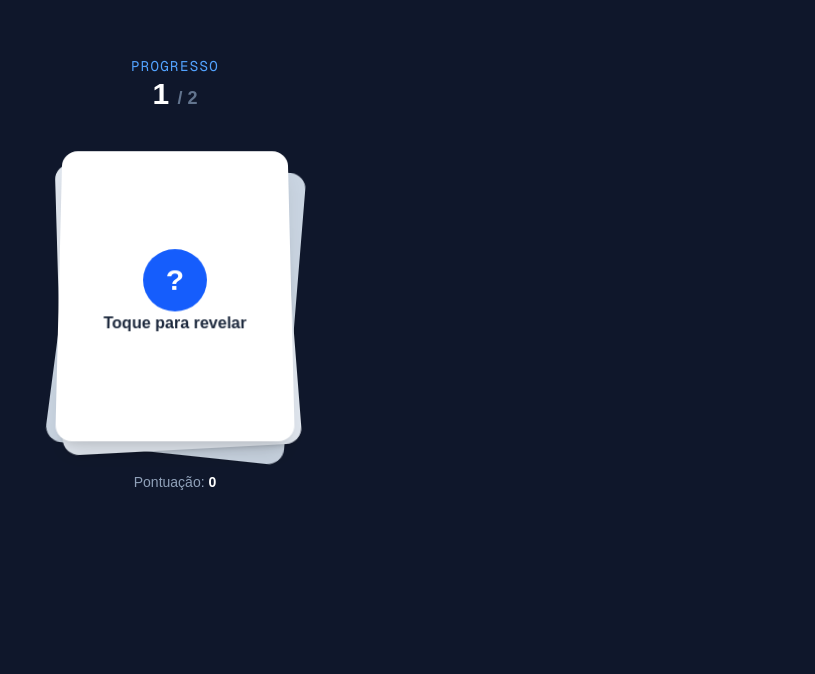
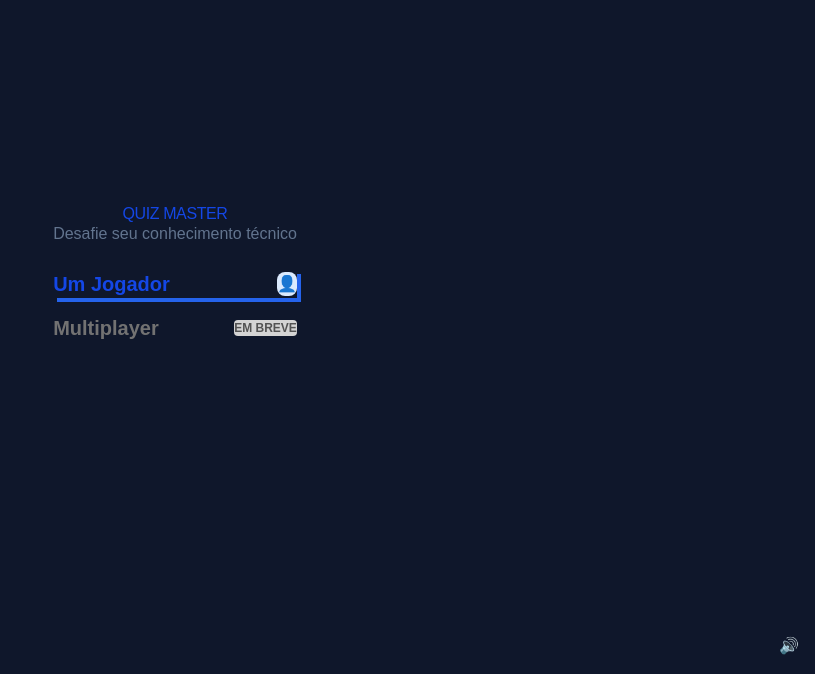
Before and after one commit to Audamon/quiz-ods, a Next.js app: page / in a window 1280 px wide. Shown: the part 126-800 px from the top of the page, without its empty margins (465-1280 px from the left). Built offline with nearby package versions, Linux system fonts and the light colour scheme.

Commit message:
feat: adicionado menu inicial e musica de fundo

```diff
--- a/app/page.tsx
+++ b/app/page.tsx
@@ -1,10 +1,11 @@
 "use client";
 
-import { useState, useEffect } from "react";
+import { useState, useEffect, useRef } from "react";
 import { getQuestions } from "@/services/questionService";
 import { Question } from "@/specs/quiz";
 import Deck from "@/components/Deck";
 import { motion, AnimatePresence } from "framer-motion";
+import Menu from "@/components/Menu";
 
 export default function JogoPage() {
   const [questions, setQuestions] = useState<Question[]>([]);
@@ -12,18 +13,49 @@ export default function JogoPage() {
   const [score, setScore] = useState(0);
   const [isAnswerCorrect, setIsAnswerCorrect] = useState<boolean | null>(null);
   const [gameState, setGameState] = useState<
-    "loading" | "playing" | "finished"
-  >("loading");
+    "loading" | "playing" | "finished" | "menu"
+  >("menu");
+  const [isMuted, setIsMuted] = useState(false);
 
+  const toggleMute = () => {
+    if (bgMusicRef.current) {
+      bgMusicRef.current.muted = !isMuted;
+      setIsMuted(!isMuted);
+    }
+  };
+  const bgMusicRef = useRef<HTMLAudioElement | null>(null);
+  useEffect(() => {
+    // Criamos o objeto de áudio
+    const audio = new Audio(
+      "/sounds/841290__geoff-bremner-audio__geoff-bremner-chill-hop-loop-1-concept.wav",
+    );
+    audio.loop = true; // Fundamental para música de fundo
+    audio.volume = 0.15; // Volume bem baixo para não irritar
+    bgMusicRef.current = audio;
+
+    // O navegador bloqueia autoplay sem interação.
+    // Então tocamos a música assim que o jogo começa de fato.
+    if (gameState === "playing") {
+      audio
+        .play()
+        .catch(() => console.log("Aguardando interação para tocar música"));
+    }
+
+    return () => {
+      audio.pause(); // Limpa ao desmontar
+    };
+  }, [gameState]); // Dispara quando o estado muda para 'playing'
   // Carrega as perguntas ao iniciar
   useEffect(() => {
     async function loadData() {
       const data = await getQuestions(false); // false = usa o JSON local
       setQuestions(data);
+      if (gameState === "loading") {
         setGameState("playing");
       }
+    }
     loadData();
-  }, []);
+  }, [gameState]);
 
   const handleAnswer = (selectedIndex: number) => {
     const isCorrect = selectedIndex === questions[currentIndex].answerIndex;
@@ -57,7 +89,18 @@ export default function JogoPage() {
       }
     }, 1500);
   };
-
+  const resetGame = () => {
+    setScore(0);
+    setCurrentIndex(0);
+    setIsAnswerCorrect(null);
+    setGameState("loading");
+  };
+  const endGame = () => {
+    setScore(0);
+    setCurrentIndex(0);
+    setIsAnswerCorrect(null);
+    setGameState("menu");
+  };
   if (gameState === "loading") {
     return (
       <div className="flex h-screen items-center justify-center text-white">
@@ -68,13 +111,13 @@ export default function JogoPage() {
 
   if (gameState === "finished") {
     return (
-      <main className="flex h-screen flex-col items-center justify-center bg-slate-900 p-4 text-white">
+      <main className="flex h-screen flex-col items-center justify-center bg-slate-900 p-4 text-white gap-4">
         <h1 className="text-3xl font-bold mb-4">Fim de Jogo!</h1>
         <p className="text-xl">
           Você acertou {score} de {questions.length} questões.
         </p>
         <button
-          onClick={() => window.location.reload()}
+          onClick={() => resetGame()}
           className="mt-6 bg-blue-600 px-6 py-2 h-10 w-38 rounded-full font-bold transition-colors cursor-pointer
           hover:bg-white/20 hover:scale-[1.02] hover:shadow-[0_0_15px_rgba(255,255,255,0.3)]"
           style={{
@@ -83,6 +126,17 @@ export default function JogoPage() {
           }}
         >
           Jogar Novamente
+        </button>
+        <button
+          onClick={() => endGame()}
+          className="mt-6 bg-blue-600 px-6 py-2 h-10 w-38 rounded-full font-bold transition-colors cursor-pointer
+          hover:bg-white/20 hover:scale-[1.02] hover:shadow-[0_0_15px_rgba(255,255,255,0.3)]"
+          style={{
+            borderRadius: "8px",
+            backgroundColor: "#155dfc",
+          }}
+        >
+          Voltar ao menu
         </button>
       </main>
     );
@@ -93,6 +147,10 @@ export default function JogoPage() {
       className="flex w-full flex-col items-center justify-center bg-slate-900 p-4 gap-8 overflow-auto min-h-screen"
       style={{ padding: "16px" }}
     >
+      {gameState === "menu" ? (
+        <Menu onStartSinglePlayer={() => setGameState("loading")} />
+      ) : (
+        <>
           {/* HUD de Progresso */}
           <div className=" top-10 shrink-0 flex flex-col items-center">
             <span className="text-blue-400 text-sm font-mono uppercase tracking-widest">
@@ -100,7 +158,9 @@ export default function JogoPage() {
             </span>
             <div className="text-white text-3xl font-black">
               {currentIndex + 1}{" "}
-          <span className="text-slate-500 text-lg">/ {questions.length}</span>
+              <span className="text-slate-500 text-lg">
+                / {questions.length}
+              </span>
             </div>
           </div>
 
@@ -128,6 +188,14 @@ export default function JogoPage() {
           <div className=" bottom-10 shrink-0 text-slate-400 text-sm">
             Pontuação: <span className="text-white font-bold">{score}</span>
           </div>
+        </>
+      )}
+      <button
+        onClick={toggleMute}
+        className="fixed bottom-4 right-4 p-2 bg-slate-800 rounded-full hover:cursor-pointer"
+      >
+        {isMuted ? "🔇" : "🔊"}
+      </button>
     </main>
   );
 }
--- /dev/null
+++ b/components/Menu/index.tsx
@@ -0,0 +1,50 @@
+"use client";
+import { motion } from "framer-motion";
+
+interface MenuProps {
+  onStartSinglePlayer: () => void;
+}
+
+export default function Menu({ onStartSinglePlayer }: MenuProps) {
+  return (
+    <div className="flex flex-col items-center justify-center min-h-[60vh] gap-6">
+      <motion.div
+        initial={{ y: -20, opacity: 0 }}
+        animate={{ y: 0, opacity: 1 }}
+        className="text-center mb-8"
+      >
+        <h1 className="text-5xl font-black text-blue-700 tracking-tight mb-2">
+          QUIZ MASTER
+        </h1>
+        <p className="text-slate-500 font-medium">
+          Desafie seu conhecimento técnico
+        </p>
+      </motion.div>
+      <div className="flex flex-col w-full max-w-xs gap-4">
+        {/* Botão Um Jogador */}
+        <motion.button
+          whileHover={{ scale: 1.05, x: 5 }}
+          whileTap={{ scale: 0.95 }}
+          onClick={onStartSinglePlayer}
+          className="group relative bg-white border-2 border-blue-600 p-5 rounded-2xl shadow-[4px_4px_0px_0px_rgba(37,99,235,1)] hover:shadow-none hover:translate-x-[2px] hover:translate-y-[2px] hover:cursor-pointer transition-all flex items-center justify-between"
+        >
+          <span className="text-xl font-bold text-blue-700">Um Jogador</span>
+          <div className="bg-blue-100 p-2 rounded-lg group-hover:bg-blue-600 group-hover:text-white transition-colors">
+            👤
+          </div>
+        </motion.button>
+
+        {/* Botão Multiplayer (Desabilitado por enquanto) */}
+        <motion.button
+          disabled
+          className="opacity-50 grayscale cursor-not-allowed bg-slate-100 border-2 border-slate-300 p-5 rounded-2xl flex items-center justify-between"
+        >
+          <span className="text-xl font-bold text-slate-500">Multiplayer</span>
+          <span className="text-xs font-bold bg-slate-300 text-slate-600 px-2 py-1 rounded">
+            EM BREVE
+          </span>
+        </motion.button>
+      </div>
+    </div>
+  );
+}
```
Also changed, not shown: 1 other file (tests, documents, lock files or other folders). Lines whose indentation alone changed are shown as unchanged.
